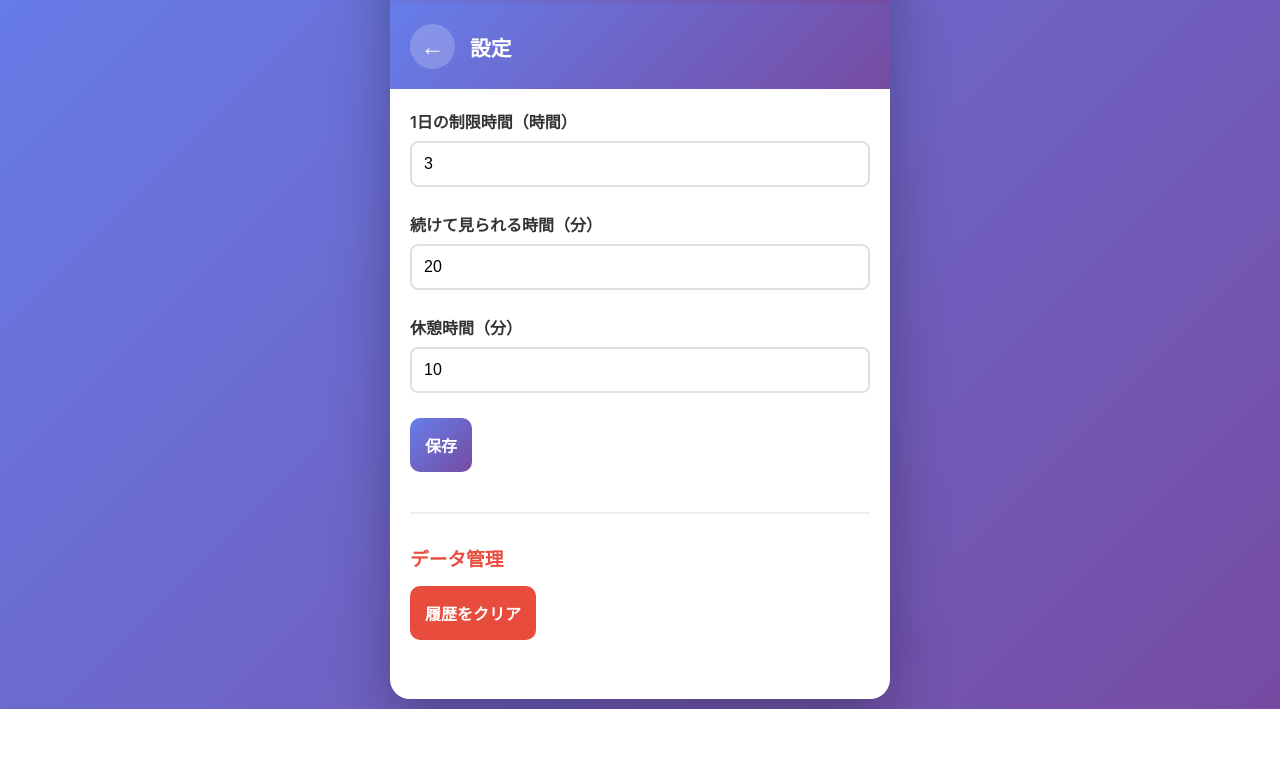
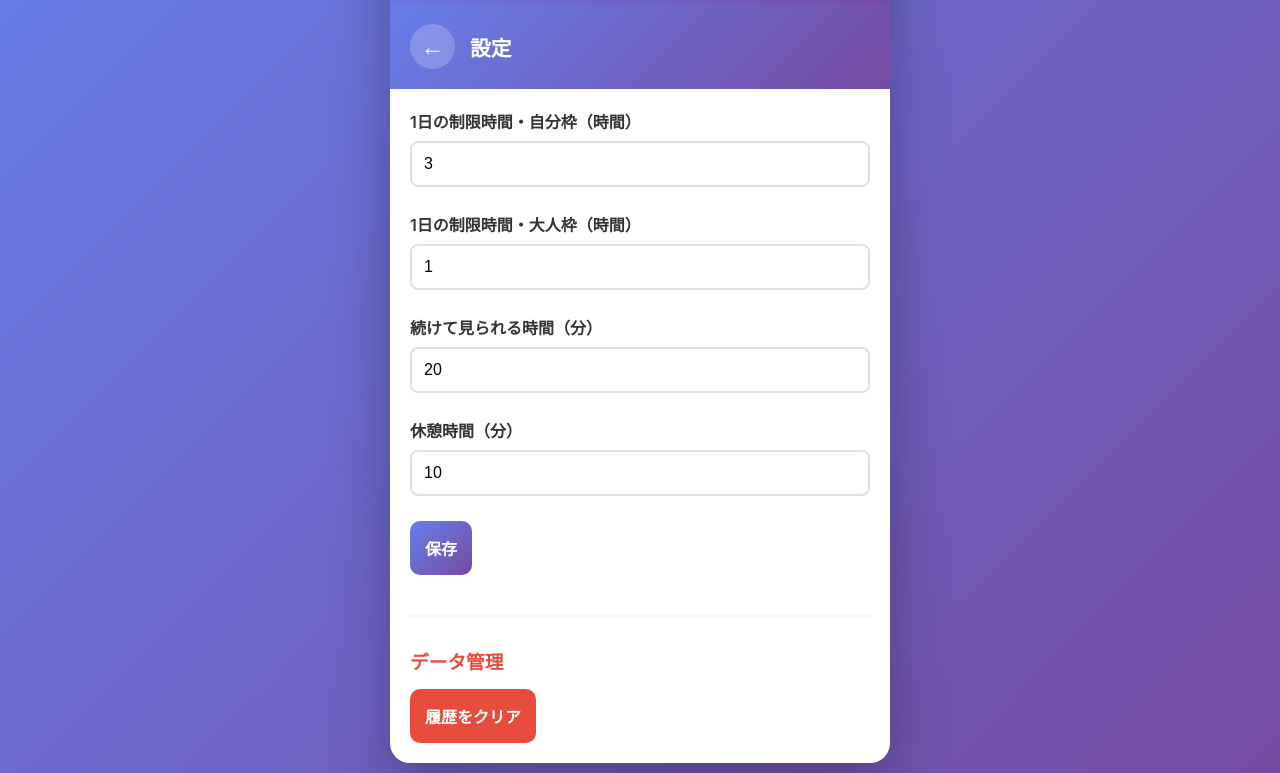
Before and after one commit to siramatu/MediaTimer, a plain HTML site: page index.html in a window 1280 px wide. Both pictures are taken after a click on the button "⚙️". Shown: the part 91-864 px from the top of the page. Before the commit the page ends 800 px from the top, so only its background shows below. Drawn offline with Linux system fonts and the light colour scheme.

Commit message:
Add: 大人枠の制限時間設定フィールドを追加
設定画面に大人枠の制限時間を設定できるフィールドを追加しました。
- HTMLに入力フィールドを追加
- app.jsで大人枠設定の読み込み・保存に対応
- ラベルを「自分枠」「大人枠」に分かりやすく変更

```diff
--- a/app.js
+++ b/app.js
@@ -69,6 +69,7 @@ const elements = {
 
     // 設定
     dailyLimit: document.getElementById('dailyLimit'),
+    adultLimit: document.getElementById('adultLimit'),
     breakInterval: document.getElementById('breakInterval'),
     breakDuration: document.getElementById('breakDuration'),
     saveSettingsBtn: document.getElementById('saveSettingsBtn'),
@@ -541,6 +542,7 @@ function showSettings() {
 
     // 現在の設定値を表示
     elements.dailyLimit.value = state.settings.dailyLimitHours;
+    elements.adultLimit.value = state.settings.adultLimitHours;
     elements.breakInterval.value = state.settings.breakIntervalMinutes;
     elements.breakDuration.value = state.settings.breakDurationMinutes;
 }
@@ -554,6 +556,7 @@ function showMain() {
 // 設定保存
 function saveSettings() {
     state.settings.dailyLimitHours = parseFloat(elements.dailyLimit.value);
+    state.settings.adultLimitHours = parseFloat(elements.adultLimit.value);
     state.settings.breakIntervalMinutes = parseInt(elements.breakInterval.value);
     state.settings.breakDurationMinutes = parseInt(elements.breakDuration.value);
 
--- a/index.html
+++ b/index.html
@@ -115,8 +115,13 @@
 
             <div class="settings-content">
                 <div class="setting-item">
-                    <label for="dailyLimit">1日の制限時間（時間）</label>
+                    <label for="dailyLimit">1日の制限時間・自分枠（時間）</label>
                     <input type="number" id="dailyLimit" min="0" max="24" step="0.5" value="3">
+                </div>
+
+                <div class="setting-item">
+                    <label for="adultLimit">1日の制限時間・大人枠（時間）</label>
+                    <input type="number" id="adultLimit" min="0" max="24" step="0.5" value="1">
                 </div>
 
                 <div class="setting-item">
```
